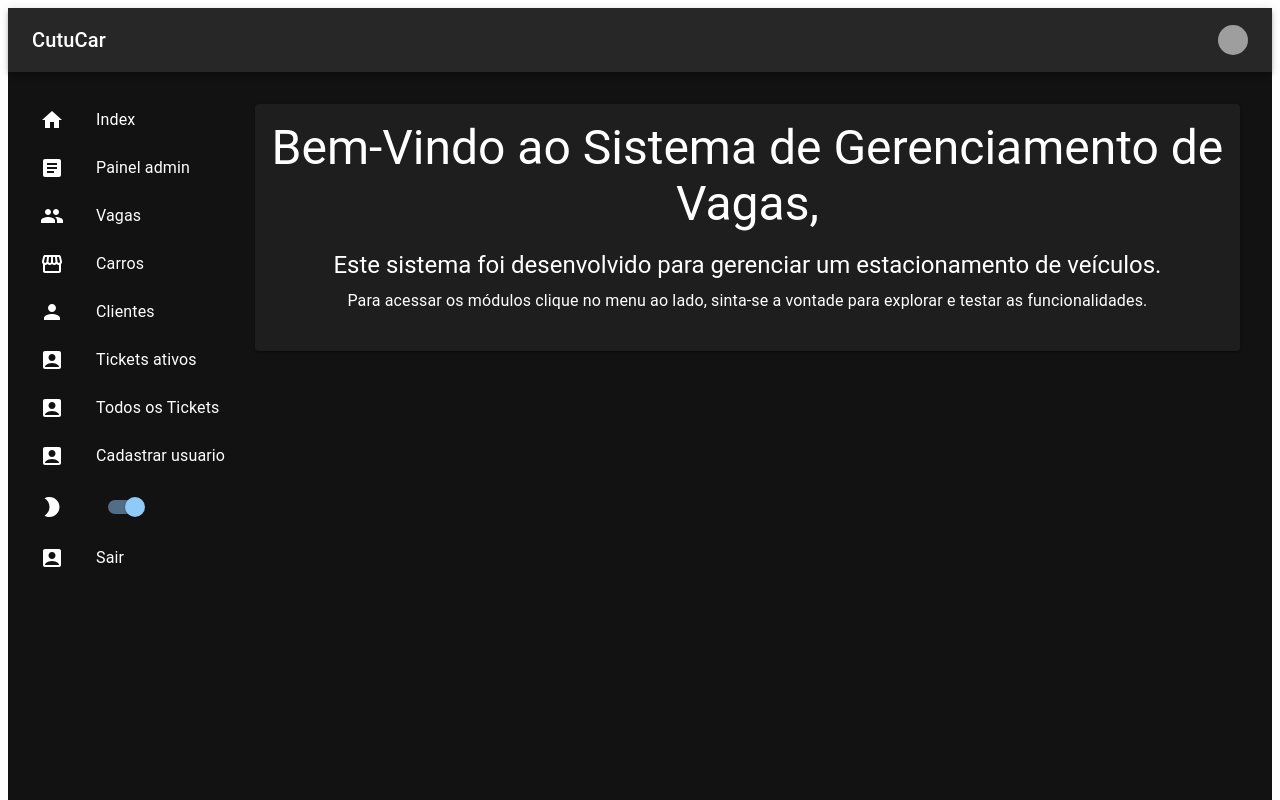
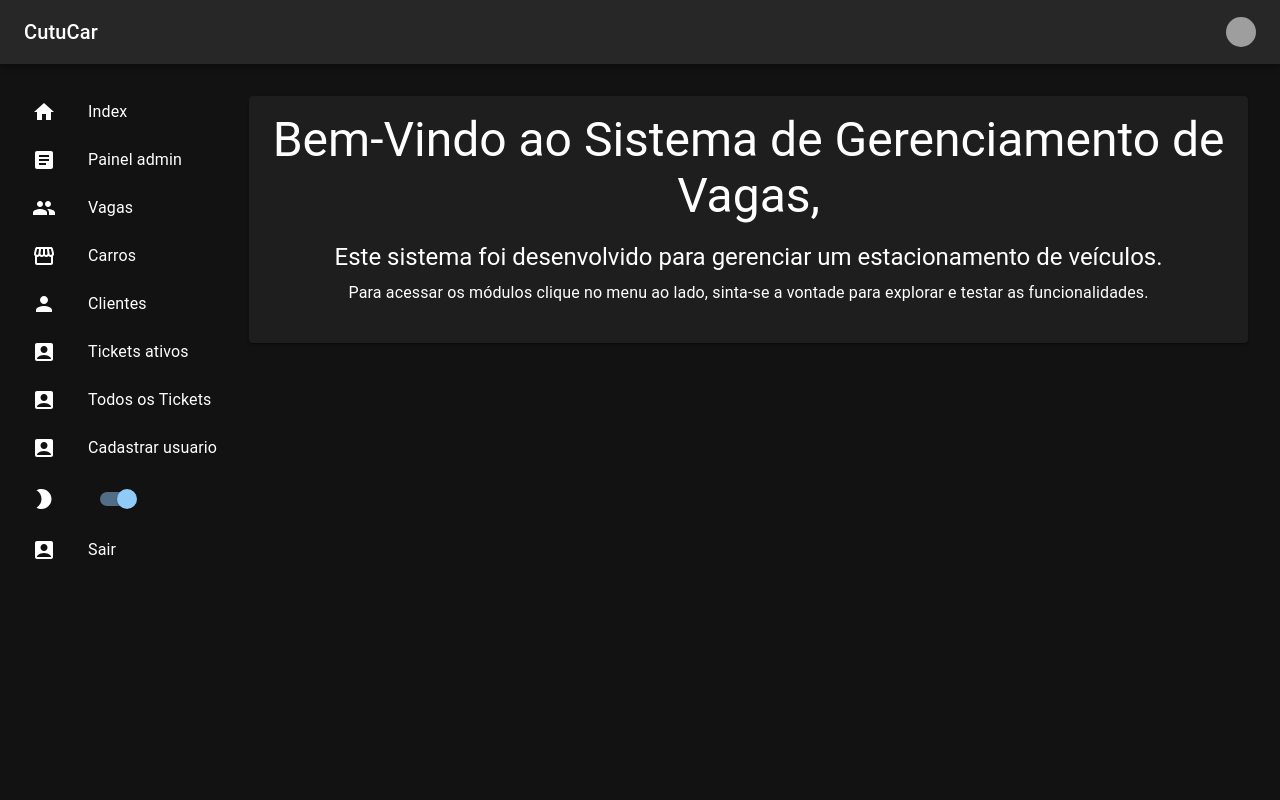
Before and after one commit to Eyuelb/Car-parking-reactjs, a React (Create React App) app: page / in a window 1280 px wide. Shown: the top 800 px of the page. Built offline with nearby package versions, Linux system fonts and the light colour scheme; sample sign-in values are in the browser's storage; grey boxes are pictures that could not be loaded.

Commit message:
Correção do tamanho da aplicação

```diff
--- a/public/index.html
+++ b/public/index.html
@@ -1,14 +1,12 @@
 <!DOCTYPE html>
 <html lang="en">
-  <head>
+
+<head>
     <meta charset="utf-8" />
     <link rel="icon" href="%PUBLIC_URL%/favicon.ico" />
     <meta name="viewport" content="width=device-width, initial-scale=1" />
     <meta name="theme-color" content="#000000" />
-    <meta
-      name="description"
-      content="Web site created using create-react-app"
-    />
+    <meta name="description" content="Web site created using create-react-app" />
     <link rel="apple-touch-icon" href="%PUBLIC_URL%/logo192.png" />
     <!--
       manifest.json provides metadata used when your web app is installed on a
@@ -25,8 +23,9 @@
       Learn how to configure a non-root public URL by running `npm run build`.
     -->
     <title>React App</title>
-  </head>
-  <body>
+</head>
+
+<body id="corpo">
     <noscript>You need to enable JavaScript to run this app.</noscript>
     <div id="root"></div>
     <!--
@@ -39,5 +38,6 @@
       To begin the development, run `npm start` or `yarn start`.
       To create a production bundle, use `npm run build` or `yarn build`.
     -->
-  </body>
+</body>
+
 </html>
--- /dev/null
+++ b/src/index.css
@@ -0,0 +1,7 @@
+html,
+body,
+#root {
+    height: 100%;
+    margin: 0;
+    padding: 0;
+}
--- a/src/index.js
+++ b/src/index.js
@@ -1,6 +1,8 @@
 import React from "react";
 import ReactDOM from "react-dom/client";
 import App from "./App";
+import "./index.css";
+
 
 const root = ReactDOM.createRoot(document.getElementById("root"));
 root.render(
```
